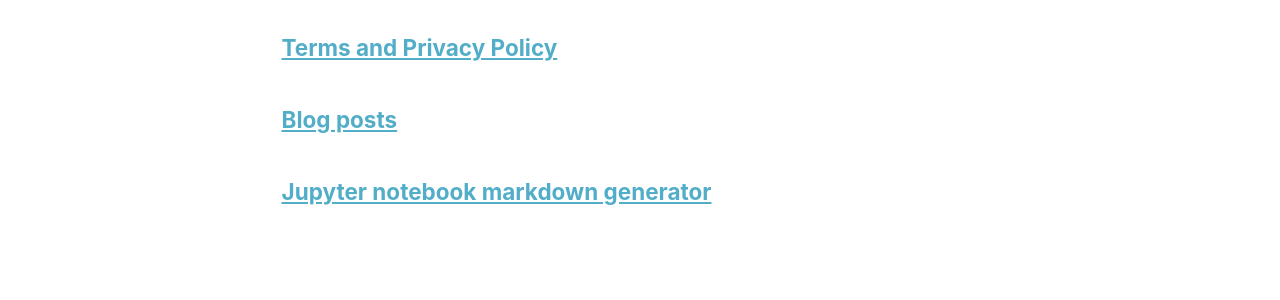
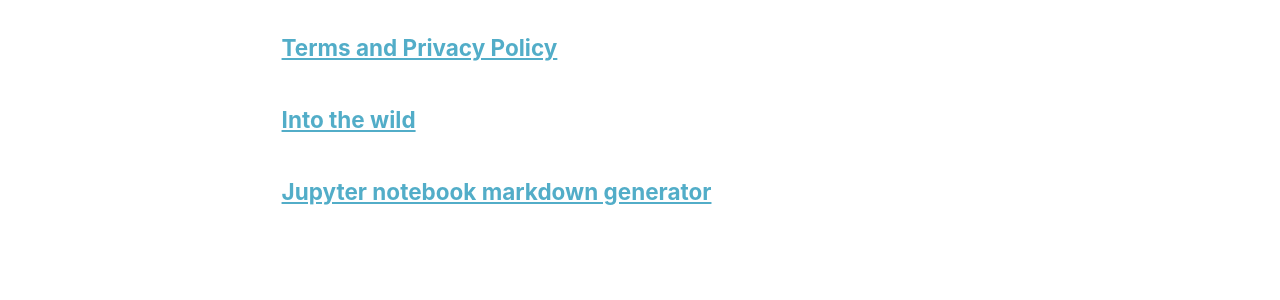
Before and after one commit to JakobRobnik/JakobRobnik.github.io, a Jekyll site: the page built from _pages/page-archive.html, in a window 1280 px wide and 900 px high, scrolled down 991 px. Shown: the part 299-599 px from the top of the window. Built offline with Jekyll 4.4.1, drawn with Linux system fonts in a browser that asks for light colours; a script that is not in the unit is left out.

Commit message:
Change title from 'Blog posts' to 'Into the wild'

```diff
--- a/_pages/year-archive.md
+++ b/_pages/year-archive.md
@@ -1,7 +1,7 @@
 ---
 layout: archive
 permalink: /year-archive/
-title: "Blog posts"
+title: "Into the wild"
 author_profile: true
 redirect_from:
   - /wordpress/blog-posts/
```
